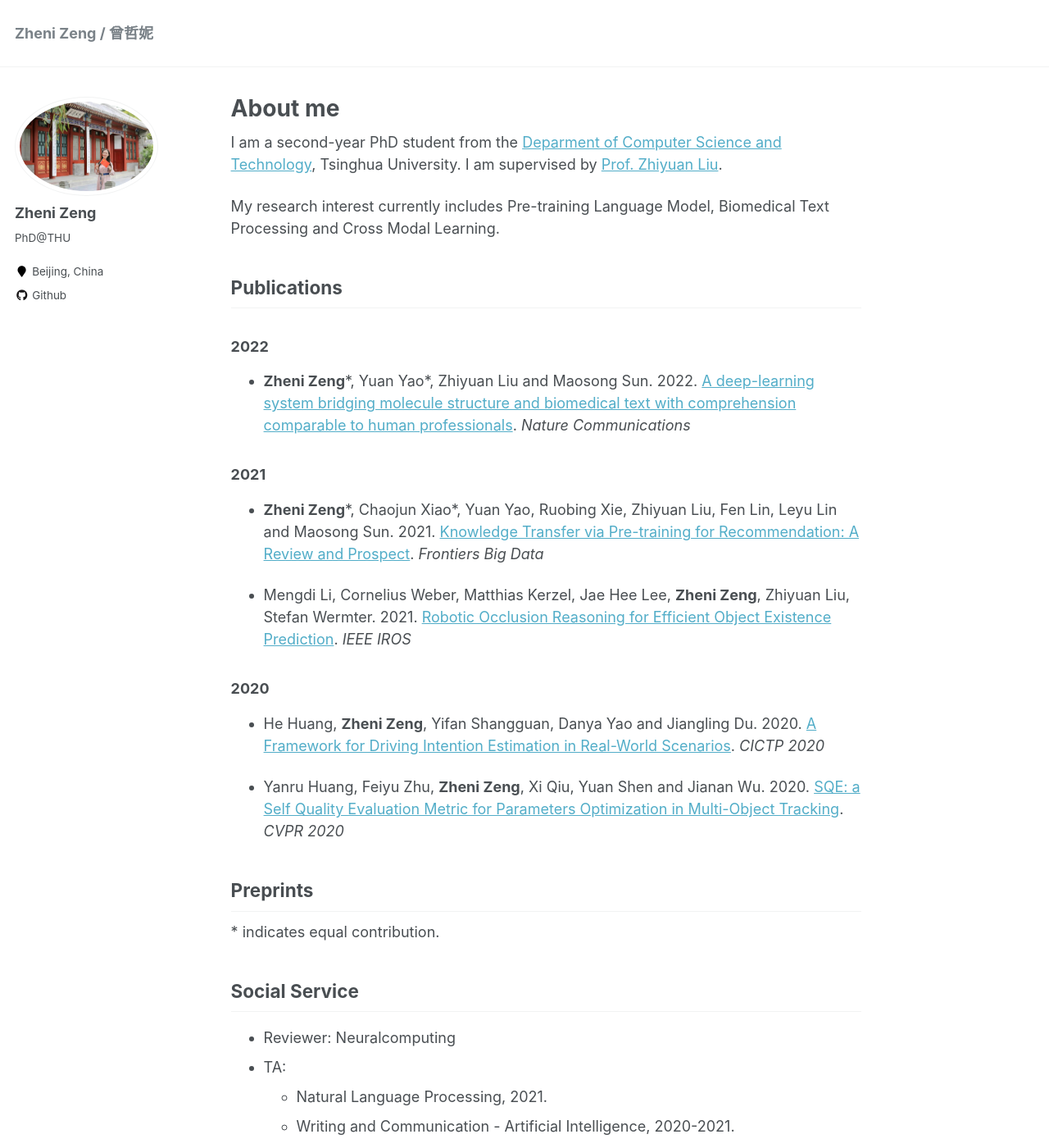
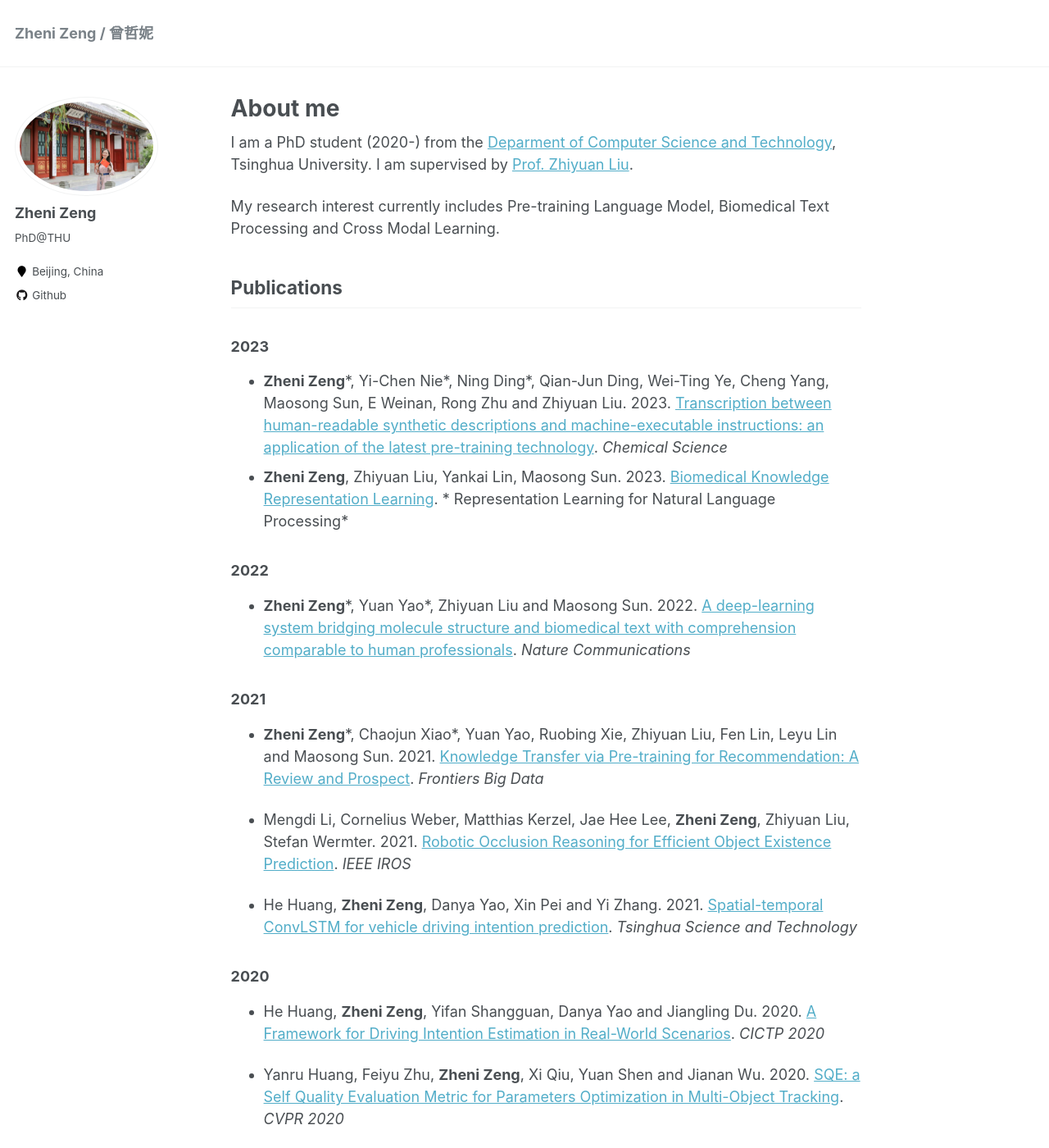
Before and after one commit to Ellenzzn/zhenizeng, a Jekyll site: the page built from _pages/about.md, in a window 1280 px wide and 1400 px high. Shown: the whole window at 82% size. Built offline with Jekyll 4.4.1, drawn with Linux system fonts in a browser that asks for light colours; some of the changed text lies outside the part shown.

Commit message:
Update about.md

```diff
--- a/_pages/about.md
+++ b/_pages/about.md
@@ -8,12 +8,17 @@ redirect_from:
   - /about.html
 ---
 
-I am a second-year PhD student from the [Deparment of Computer Science and Technology](http://www.cs.tsinghua.edu.cn/), Tsinghua University. I am supervised by [Prof. Zhiyuan Liu](http://nlp.csai.tsinghua.edu.cn/~lzy/).
+I am a PhD student (2020-) from the [Deparment of Computer Science and Technology](http://www.cs.tsinghua.edu.cn/), Tsinghua University. I am supervised by [Prof. Zhiyuan Liu](http://nlp.csai.tsinghua.edu.cn/~lzy/).
 
 My research interest currently includes Pre-training Language Model, Biomedical Text Processing and Cross Modal Learning.
 
 
 ## Publications
+### 2023
+* **Zheni Zeng**\*, Yi-Chen Nie\*, Ning Ding\*, Qian-Jun Ding, Wei-Ting Ye, Cheng Yang, Maosong Sun, E Weinan, Rong Zhu and Zhiyuan Liu. 2023. [Transcription between human-readable synthetic descriptions and machine-executable instructions: an application of the latest pre-training technology](https://pubs.rsc.org/en/content/articlehtml/2023/sc/d3sc02483k). *Chemical Science*
+* **Zheni Zeng**, Zhiyuan Liu, Yankai Lin, Maosong Sun. 2023. [Biomedical Knowledge Representation Learning](https://link.springer.com/chapter/10.1007/978-981-99-1600-9_12). * Representation Learning for Natural Language Processing*
+
+
 ### 2022
 * **Zheni Zeng**\*, Yuan Yao\*, Zhiyuan Liu and Maosong Sun. 2022. [A deep-learning system bridging molecule structure and biomedical text with comprehension comparable to human professionals](https://www.nature.com/articles/s41467-022-28494-3). *Nature Communications*
 
@@ -22,6 +27,8 @@ My research interest currently includes Pre-training Language Model, Biomedical
 
 * Mengdi Li, Cornelius Weber, Matthias Kerzel, Jae Hee Lee, **Zheni Zeng**, Zhiyuan Liu, Stefan Wermter. 2021. [Robotic Occlusion Reasoning for Efficient Object Existence Prediction](https://ieeexplore.ieee.org/abstract/document/9635947/). *IEEE IROS*
 
+* He Huang, **Zheni Zeng**, Danya Yao, Xin Pei and Yi Zhang. 2021. [Spatial-temporal ConvLSTM for vehicle driving intention prediction](https://ieeexplore.ieee.org/abstract/document/9614077/). *Tsinghua Science and Technology*
+
 ### 2020
 
 * He Huang, **Zheni Zeng**, Yifan Shangguan, Danya Yao and Jiangling Du. 2020. [A Framework for Driving Intention Estimation in Real-World Scenarios](https://ascelibrary.org/doi/abs/10.1061/9780784482933.374). *CICTP 2020*
@@ -29,14 +36,15 @@ My research interest currently includes Pre-training Language Model, Biomedical
 * Yanru Huang, Feiyu Zhu, **Zheni Zeng**, Xi Qiu, Yuan Shen and Jianan Wu. 2020. [SQE: a Self Quality Evaluation Metric for Parameters Optimization in Multi-Object Tracking](https://openaccess.thecvf.com/content_CVPR_2020/html/Huang_SQE_a_Self_Quality_Evaluation_Metric_for_Parameters_Optimization_in_CVPR_2020_paper.html). *CVPR 2020*
 
 ## Preprints
+* **Zheni Zeng**, Bangchen Yin, Shipeng Wang, Jiarui Liu, Cheng Yang, Haishen Yao, Xingzhi Sun, Maosong Sun, Guotong Xie, Zhiyuan Liu. 2023. [Interactive Molecular Discovery with Natural Language](https://arxiv.org/abs/2306.11976).
+
 \* indicates equal contribution.
 
 ## Social Service
 
-- Reviewer: Neuralcomputing
 - TA:
-  - Natural Language Processing, 2021.
-  - Writing and Communication - Artificial Intelligence, 2020-2021.
+  - Natural Language Processing, 2021-2023.
+  - Writing and Communication - Artificial Intelligence, 2020-2023.
 
 ## Awards
 
```
